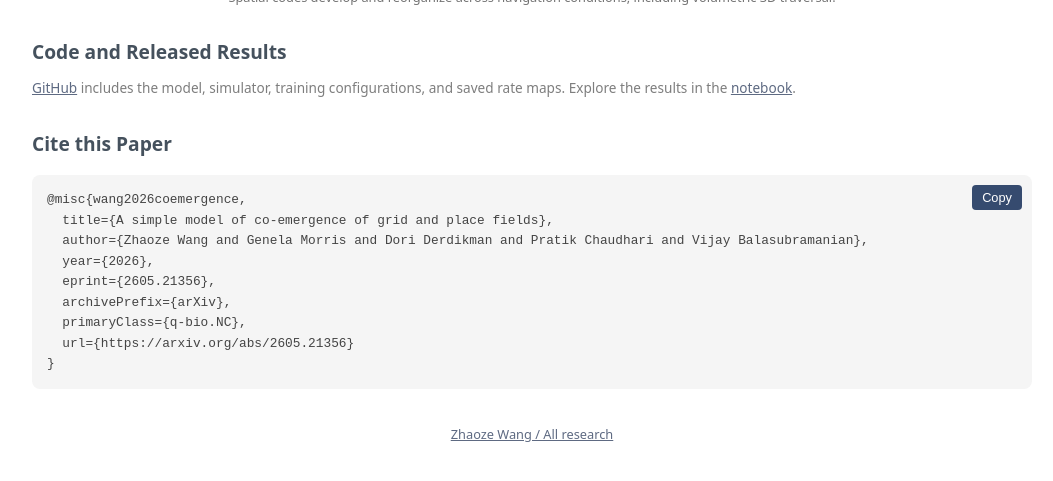
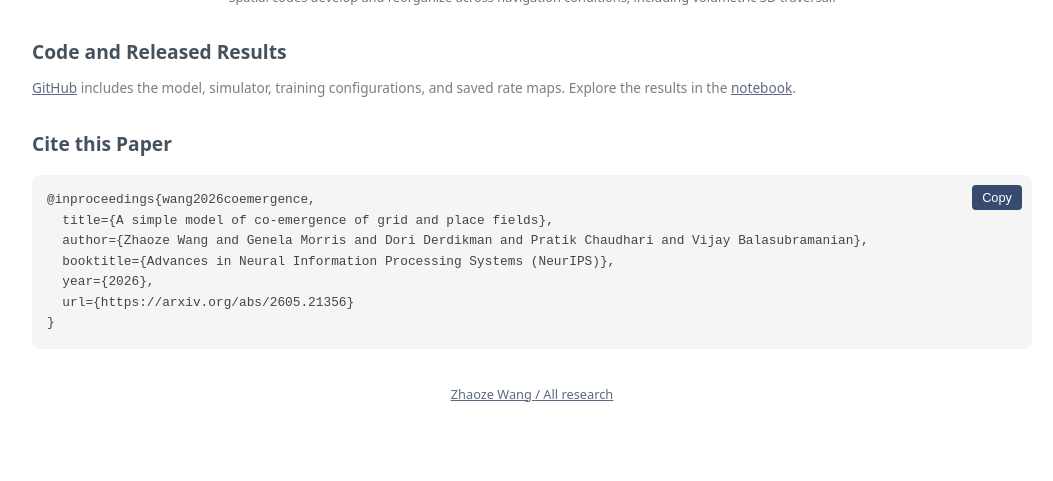
Before and after one commit to zhaozewang/zhaozewang.github.io, a Jekyll site: the page built from grid-and-place/index.html, in a window 1280 px wide and 900 px high, scrolled down 3546 px, cut to the strip 415-896 px from the top of the window. Shown: the whole strip, without its empty margins (108-1161 px from the left). Built offline with Jekyll 4.4.1, drawn with Linux system fonts in a browser that asks for light colours; after the commit the page ends 4405 px from its top, so only the background shows below that; some of the changed text lies outside the part shown.

Commit message:
Mark Grid and Place as NeurIPS 2026 and document retired duplicate site

```diff
--- a/grid-and-place/index.html
+++ b/grid-and-place/index.html
@@ -2,13 +2,11 @@
 layout: project
 title: A Simple Model of Co-Emergence of Grid and Place Fields - Zhaoze Wang
 citation: |
-  @misc{wang2026coemergence,
+  @inproceedings{wang2026coemergence,
     title={A simple model of co-emergence of grid and place fields},
     author={Zhaoze Wang and Genela Morris and Dori Derdikman and Pratik Chaudhari and Vijay Balasubramanian},
+    booktitle={Advances in Neural Information Processing Systems (NeurIPS)},
     year={2026},
-    eprint={2605.21356},
-    archivePrefix={arXiv},
-    primaryClass={q-bio.NC},
     url={https://arxiv.org/abs/2605.21356}
   }
 ---
@@ -16,7 +14,7 @@ citation: |
 <link rel="stylesheet" href="project.css">
 
 <h1 class="title">A Simple Model of Co-Emergence of Grid and Place Fields</h1>
-<div class="conference">arXiv preprint, 2026</div>
+<div class="conference">NeurIPS 2026</div>
 
 <div class="authors-wrapper">
   <div class="authors authors-row">
--- a/index.html
+++ b/index.html
@@ -89,7 +89,7 @@ title: Zhaoze Wang
               <strong>Zhaoze Wang</strong>, Genela Morris, Dori Derdikman,
               Pratik Chaudhari, Vijay Balasubramanian
             </div>
-            <div>arXiv 2026</div>
+            <div><strong class="venue">NeurIPS 2026</strong></div>
             <div class="resource-links">
               <a class="resource-link" rel="noopener" title="Opens in a new tab" href="https://arxiv.org/abs/2605.21356" target="_blank">Paper <span class="link-arrow" aria-hidden="true"></span></a>
               <span class="resource-separator" aria-hidden="true">•</span>
```
Also changed, not shown: README.md.
